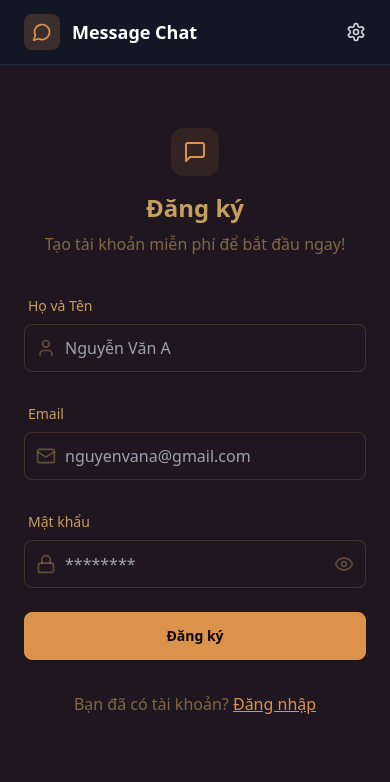
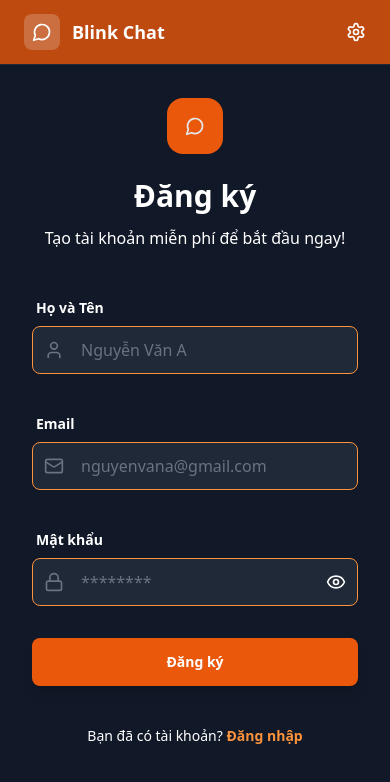
Before and after one commit to vuongminh042/message-chatapp, a React (Vite) app in the folder frontend/: page /signup in a window 390 px wide. Shown: the top 782 px of the page. Built offline with nearby package versions, Linux system fonts and the light colour scheme; no server answers.

Commit message:
Cập nhật giao diện mới

```diff
--- a/frontend/src/components/AuthImagePattern.jsx
+++ b/frontend/src/components/AuthImagePattern.jsx
@@ -12,8 +12,8 @@ const AuthImagePattern = ({ title, subtitle }) => {
             />
           ))}
         </div>
-        <h2 className="text-2xl font-bold mb-4">{title}</h2>
-        <p className="text-base-content/60">{subtitle}</p>
+        <h2 className="text-2xl font-bold mb-4 text-orange-600">{title}</h2>
+        <p className="text-base-content/60 text-black font-bold">{subtitle}</p>
       </div>
     </div>
   );
--- a/frontend/src/components/Navbar.jsx
+++ b/frontend/src/components/Navbar.jsx
@@ -34,31 +34,31 @@ const Navbar = ({ handleHighlightMessage }) => {
   };
 
   return (
-    <header className="bg-gray-900 border-b border-gray-800 fixed w-full top-0 z-40 backdrop-blur-lg bg-opacity-80">
+    <header className="bg-orange-600 border-b border-gray-800 fixed w-full top-0 z-40 backdrop-blur-lg bg-opacity-80">
       <div className="container mx-auto px-6 h-16 flex items-center justify-between">
         <Link to="/" className="flex items-center gap-3 text-white hover:opacity-80 transition-all">
-          <div className="w-9 h-9 flex items-center justify-center rounded-lg bg-primary/20">
-            <MessageCircle className="w-5 h-5 text-primary" />
+          <div className="w-9 h-9 flex items-center justify-center rounded-lg bg-white/20">
+            <MessageCircle className="w-5 h-5 text-danger" />
           </div>
-          <h1 className="text-lg font-semibold">Message Chat</h1>
+          <h1 className="text-lg font-semibold">Blink Chat</h1>
         </Link>
 
         <div className="flex items-center gap-6">
           <Link to={"/settings"} className="text-gray-300 hover:text-white transition-all flex items-center gap-2">
-            <Settings className="w-5 h-5" />
-            <span className="hidden sm:inline">Cài đặt</span>
+            <Settings className="w-5 h-5 text-white" />
+            <span className="hidden sm:inline text-white font-bold">Cài đặt</span>
           </Link>
 
           {authUser && (
             <>
-              <Link to={"/profile"} className="text-gray-300 hover:text-white transition-all flex items-center gap-2">
-                <User className="w-5 h-5" />
-                <span className="hidden sm:inline">Hồ sơ</span>
+              <Link to={"/profile"} className="text-white-500 hover:text-white transition-all flex items-center gap-2">
+                <User className="w-5 h-5 text-white" />
+                <span className="hidden sm:inline text-white font-bold">Hồ sơ</span>
               </Link>
 
               <button className="text-gray-300 hover:text-white transition-all flex items-center gap-2" onClick={logout}>
-                <LogOut className="w-5 h-5" />
-                <span className="hidden sm:inline">Đăng xuất</span>
+                <LogOut className="w-5 h-5 text-white " />
+                <span className="hidden sm:inline text-white font-bold">Đăng xuất</span>
               </button>
             </>
           )}
--- a/frontend/src/components/NoChatSelected.jsx
+++ b/frontend/src/components/NoChatSelected.jsx
@@ -10,12 +10,12 @@ const NoChatSelected = () => {
               className="w-16 h-16 rounded-2xl bg-primary/10 flex items-center
              justify-center animate-bounce"
             >
-              <MessageCircle className="w-8 h-8 text-primary " />
+              <MessageCircle className="w-8 h-8 text-primary" />
             </div>
           </div>
         </div>
 
-        <h2 className="text-2xl font-bold">Welcome to Message Chat!</h2>
+        <h2 className="text-2xl font-bold">Chào mừng bạn đến với Blink Chat!</h2>
       </div>
     </div>
   );
--- a/frontend/src/pages/LoginPage.jsx
+++ b/frontend/src/pages/LoginPage.jsx
@@ -2,7 +2,7 @@ import { useState } from "react";
 import { useAuthStore } from "../store/useAuthStore";
 import AuthImagePattern from "../components/AuthImagePattern";
 import { Link } from "react-router-dom";
-import { Eye, EyeOff, Loader2, Lock, Mail, MessageSquare } from "lucide-react";
+import { Eye, EyeOff, Loader2, Lock, Mail, MessageCircle } from "lucide-react";
 
 const LoginPage = () => {
   const [showPassword, setShowPassword] = useState(false);
@@ -18,71 +18,74 @@ const LoginPage = () => {
   };
 
   return (
-    <div className="h-screen grid lg:grid-cols-2">
-      <div className="flex flex-col justify-center items-center p-6 sm:p-12">
-        <div className="w-full max-w-md space-y-8">
-          <div className="text-center mb-8">
-            <div className="flex flex-col items-center gap-2 group">
+    <div className="h-screen grid lg:grid-cols-2 bg-gray-900 text-gray-200">
+      <div className="flex flex-col justify-center items-center p-8 sm:p-16">
+        <div className="w-full max-w-md space-y-10">
+          <div className="text-center mb-10">
+            <div className="flex flex-col items-center gap-3 group">
               <div
-                className="w-12 h-12 rounded-xl bg-primary/10 flex items-center justify-center group-hover:bg-primary/20
-              transition-colors"
+                className="w-14 h-14 rounded-2xl bg-orange-600 flex items-center justify-center group-hover:bg-green-400/50
+              transition-colors duration-300"
               >
-                <MessageSquare className="w-6 h-6 text-primary" />
+                <MessageCircle className="w-5 h-5 text-danger font-semibold" />
               </div>
-              <h1 className="text-2xl font-bold mt-2">Chào mừng bạn trở lại 😊</h1>
-              <p className="text-base-content/60">Đăng nhập vào tài khoản của bạn</p>
+              <h1 className="text-3xl font-extrabold mt-3 text-white">Chào mừng bạn trở lại 😊</h1>
+              <p className="text-white-400 text-base">Đăng nhập vào tài khoản của bạn</p>
             </div>
           </div>
 
-          <form onSubmit={handleSubmit} className="space-y-6">
+          <form onSubmit={handleSubmit} className="space-y-8">
             <div className="form-control">
               <label className="label">
-                <span className="label-text font-medium">Email</span>
+                <span className="label-text font-semibold text-white">Email</span>
               </label>
               <div className="relative">
                 <div className="absolute inset-y-0 left-0 pl-3 flex items-center pointer-events-none">
-                  <Mail className="h-5 w-5 text-base-content/40" />
+                  <Mail className="h-5 w-5 text-gray-500" />
                 </div>
                 <input
                   type="email"
-                  className={`input input-bordered w-full pl-10`}
+                  className="input input-bordered w-full pl-12 bg-gray-800 border-orange-400 text-gray-100 placeholder-gray-500 focus:border-green-400 focus:ring-blue-500"
                   placeholder="nguyenvana@gmail.com"
                   value={formData.email}
                   onChange={(e) => setFormData({ ...formData, email: e.target.value })}
+                  autoComplete="email"
                 />
               </div>
             </div>
 
             <div className="form-control">
               <label className="label">
-                <span className="label-text font-medium">Mật khẩu</span>
+                <span className="label-text font-semibold text-white">Mật khẩu</span>
               </label>
               <div className="relative">
                 <div className="absolute inset-y-0 left-0 pl-3 flex items-center pointer-events-none">
-                  <Lock className="h-5 w-5 text-base-content/40" />
+                  <Lock className="h-5 w-5 text-gray-500" />
                 </div>
                 <input
                   type={showPassword ? "text" : "password"}
-                  className={`input input-bordered w-full pl-10`}
+                  className="input input-bordered w-full pl-12 bg-gray-800 border-orange-400 text-gray-100 placeholder-gray-500 focus:border-green-400 focus:ring-blue-500"
                   placeholder="********"
                   value={formData.password}
                   onChange={(e) => setFormData({ ...formData, password: e.target.value })}
+                  autoComplete="current-password"
                 />
                 <button
                   type="button"
-                  className="absolute inset-y-0 right-0 pr-3 flex items-center"
+                  className="absolute inset-y-0 right-0 pr-3 flex items-center text-white hover:text-orange-400 transition-colors"
                   onClick={() => setShowPassword(!showPassword)}
+                  aria-label={showPassword ? "Ẩn mật khẩu" : "Hiện mật khẩu"}
                 >
-                  {showPassword ? (
-                    <EyeOff className="h-5 w-5 text-base-content/40" />
-                  ) : (
-                    <Eye className="h-5 w-5 text-base-content/40" />
-                  )}
+                  {showPassword ? <EyeOff className="h-5 w-5" /> : <Eye className="h-5 w-5" />}
                 </button>
               </div>
             </div>
 
-            <button type="submit" className="btn btn-primary w-full" disabled={isLoggingIn}>
+            <button
+              type="submit"
+              className="btn w-full bg-orange-600 hover:bg-green-400 border-none text-white font-bold hover:text-black shadow-lg transition-colors duration-300 disabled:opacity-50 disabled:cursor-not-allowed flex justify-center items-center gap-2"
+              disabled={isLoggingIn}
+            >
               {isLoggingIn ? (
                 <>
                   <Loader2 className="h-5 w-5 animate-spin" />
@@ -95,9 +98,9 @@ const LoginPage = () => {
           </form>
 
           <div className="text-center">
-            <p className="text-base-content/60">
+            <p className="text-white text-sm">
               Bạn chưa có tài khoản?{" "}
-              <Link to="/signup" className="link link-primary">
+              <Link to="/signup" className="text-orange-400 font-bold hover:underline">
                 Đăng ký
               </Link>
             </p>
--- a/frontend/src/pages/SettingsPage.jsx
+++ b/frontend/src/pages/SettingsPage.jsx
@@ -14,8 +14,8 @@ const SettingsPage = () => {
     <div className="h-screen container mx-auto px-4 pt-20 max-w-5xl">
       <div className="space-y-6">
         <div className="flex flex-col gap-1">
-          <h2 className="text-lg font-semibold">Giao diện chat</h2>
-          <p className="text-sm text-base-content/70">Chọn giao diện cho đoạn chat của bạn</p>
+          <h2 className="text-lg font-bold text-orange-400">Giao diện chat</h2>
+          <p className="text-sm text-base-content/70 text-orange-400">Chọn giao diện cho đoạn chat của bạn</p>
         </div>
 
         <div className="grid grid-cols-4 sm:grid-cols-6 md:grid-cols-8 gap-2">
--- a/frontend/src/pages/SignUpPage.jsx
+++ b/frontend/src/pages/SignUpPage.jsx
@@ -1,6 +1,6 @@
 import { useState } from "react";
 import { useAuthStore } from "../store/useAuthStore";
-import { Eye, EyeOff, Loader2, Lock, Mail, MessageSquare, User } from "lucide-react";
+import { Eye, EyeOff, Loader2, Lock, Mail, MessageCircle, User } from "lucide-react";
 import { Link } from "react-router-dom";
 
 import AuthImagePattern from "../components/AuthImagePattern";
@@ -33,92 +33,100 @@ const SignUpPage = () => {
   };
 
   return (
-    <div className="min-h-screen grid lg:grid-cols-2">
-      <div className="flex flex-col justify-center items-center p-6 sm:p-12">
-        <div className="w-full max-w-md space-y-8">
-          <div className="text-center mb-8">
-            <div className="flex flex-col items-center gap-2 group">
+    <div className="min-h-screen grid lg:grid-cols-2 bg-gray-900 text-gray-200">
+      <div className="flex flex-col justify-center items-center p-8 sm:p-16">
+        <div className="w-full max-w-md space-y-10">
+          <div className="text-center mb-10">
+            <div className="flex flex-col items-center gap-3 group">
               <div
-                className="size-12 rounded-xl bg-primary/10 flex items-center justify-center
-              group-hover:bg-primary/20 transition-colors"
+                className="w-14 h-14 rounded-2xl bg-orange-600 flex items-center justify-center group-hover:bg-green-400/50
+              transition-colors duration-300"
               >
-                <MessageSquare className="size-6 text-primary" />
+                <MessageCircle className="w-5 h-5 text-danger font-semibold" />
               </div>
-              <h1 className="text-2xl font-bold mt-2">Đăng ký</h1>
-              <p className="text-base-content/60">Tạo tài khoản miễn phí để bắt đầu ngay!</p>
+              <h1 className="text-3xl font-extrabold mt-3 text-white">Đăng ký</h1>
+              <p className="text-white text-base">Tạo tài khoản miễn phí để bắt đầu ngay!</p>
             </div>
           </div>
 
-          <form onSubmit={handleSubmit} className="space-y-6">
+          <form onSubmit={handleSubmit} className="space-y-8">
             <div className="form-control">
               <label className="label">
-                <span className="label-text font-medium">Họ và Tên</span>
+                <span className="label-text font-semibold text-white">Họ và Tên</span>
               </label>
               <div className="relative">
                 <div className="absolute inset-y-0 left-0 pl-3 flex items-center pointer-events-none">
-                  <User className="size-5 text-base-content/40" />
+                  <User className="w-5 h-5 text-gray-500" />
                 </div>
                 <input
                   type="text"
-                  className={`input input-bordered w-full pl-10`}
+                  className="input input-bordered w-full pl-12 bg-gray-800 border-orange-400 text-gray-100 placeholder-gray-500 focus:border-green-400 focus:ring-blue-500"
                   placeholder="Nguyễn Văn A"
                   value={formData.fullName}
                   onChange={(e) => setFormData({ ...formData, fullName: e.target.value })}
+                  autoComplete="name"
                 />
               </div>
             </div>
 
             <div className="form-control">
               <label className="label">
-                <span className="label-text font-medium">Email</span>
+                <span className="label-text font-semibold text-white">Email</span>
               </label>
               <div className="relative">
                 <div className="absolute inset-y-0 left-0 pl-3 flex items-center pointer-events-none">
-                  <Mail className="size-5 text-base-content/40" />
+                  <Mail className="w-5 h-5 text-gray-500" />
                 </div>
                 <input
                   type="email"
-                  className={`input input-bordered w-full pl-10`}
+                  className="input input-bordered w-full pl-12 bg-gray-800 border-orange-400 text-gray-100 placeholder-gray-500 focus:border-green-400 focus:ring-blue-500"
                   placeholder="nguyenvana@gmail.com"
                   value={formData.email}
                   onChange={(e) => setFormData({ ...formData, email: e.target.value })}
+                  autoComplete="email"
                 />
               </div>
             </div>
 
             <div className="form-control">
               <label className="label">
-                <span className="label-text font-medium">Mật khẩu</span>
+                <span className="label-text font-semibold text-white">Mật khẩu</span>
               </label>
               <div className="relative">
                 <div className="absolute inset-y-0 left-0 pl-3 flex items-center pointer-events-none">
-                  <Lock className="size-5 text-base-content/40" />
+                  <Lock className="w-5 h-5 text-gray-500" />
                 </div>
                 <input
                   type={showPassword ? "text" : "password"}
-                  className={`input input-bordered w-full pl-10`}
+                  className="input input-bordered w-full pl-12 bg-gray-800 border-orange-400 text-gray-100 placeholder-gray-500 focus:border-green-400 focus:ring-blue-500"
                   placeholder="********"
                   value={formData.password}
                   onChange={(e) => setFormData({ ...formData, password: e.target.value })}
+                  autoComplete="new-password"
                 />
                 <button
                   type="button"
-                  className="absolute inset-y-0 right-0 pr-3 flex items-center"
+                  className="absolute inset-y-0 right-0 pr-3 flex items-center text-white hover:text-orange-400 transition-colors"
                   onClick={() => setShowPassword(!showPassword)}
+                  aria-label={showPassword ? "Ẩn mật khẩu" : "Hiện mật khẩu"}
                 >
                   {showPassword ? (
-                    <EyeOff className="size-5 text-base-content/40" />
+                    <EyeOff className="w-5 h-5" />
                   ) : (
-                    <Eye className="size-5 text-base-content/40" />
+                    <Eye className="w-5 h-5" />
                   )}
                 </button>
               </div>
             </div>
 
-            <button type="submit" className="btn btn-primary w-full" disabled={isSigningUp}>
+            <button
+              type="submit"
+              className="btn w-full bg-orange-600 hover:bg-green-400 border-none text-white font-bold hover:text-black shadow-lg transition-colors duration-300 disabled:opacity-50 disabled:cursor-not-allowed flex justify-center items-center gap-2"
+              disabled={isSigningUp}
+            >
               {isSigningUp ? (
                 <>
-                  <Loader2 className="size-5 animate-spin" />
+                  <Loader2 className="w-5 h-5 animate-spin" />
                   Loading...
                 </>
               ) : (
@@ -128,9 +136,9 @@ const SignUpPage = () => {
           </form>
 
           <div className="text-center">
-            <p className="text-base-content/60">
+            <p className="text-white text-sm">
               Bạn đã có tài khoản?{" "}
-              <Link to="/login" className="link link-primary">
+              <Link to="/login" className="text-orange-400 font-bold hover:underline">
                 Đăng nhập
               </Link>
             </p>
@@ -139,10 +147,11 @@ const SignUpPage = () => {
       </div>
 
       <AuthImagePattern
-        title="Tham gia cộng đồng của chúng tôi"
+        title="Tham gia ứng dụng chat của tôi"
         subtitle="Kết nối mọi lúc, sẻ chia mọi điều – với những người bạn yêu quý."
       />
     </div>
   );
 };
+
 export default SignUpPage;
--- a/frontend/src/store/useChatStore.js
+++ b/frontend/src/store/useChatStore.js
@@ -50,10 +50,7 @@ export const useChatStore = create((set, get) => ({
     const { messages } = get();
     try {
       await axiosInstance.delete(`/messages/${messageId}`);
-      // Cập nhật danh sách tin nhắn sau khi xóa
       set({ messages: messages.filter((message) => message._id !== messageId) });
-
-      // Emit socket event để thông báo tin nhắn đã bị xóa
       const socket = useAuthStore.getState().socket;
       socket.emit("messageDeleted", { messageId });
 
@@ -69,7 +66,6 @@ export const useChatStore = create((set, get) => ({
       const res = await axiosInstance.put(`/messages/${messageId}`, { text: newText });
       const updatedMessage = { ...messages.find(m => m._id === messageId), text: res.data.text };
 
-      // Cập nhật tin nhắn trong danh sách
       set({
         messages: messages.map((message) =>
           message._id === messageId ? updatedMessage : message
@@ -142,7 +138,6 @@ export const useChatStore = create((set, get) => ({
     socket.on("newMessage", (newMessage) => {
       const { selectedUser, messages } = get();
 
-      // Nếu tin nhắn đến từ người đang chat
       if (selectedUser && newMessage.senderId === selectedUser._id) {
         set({
           messages: [...messages, newMessage],
```
Also changed, not shown: frontend/src/pages/ProfilePage.jsx (+31 -35 lines).
